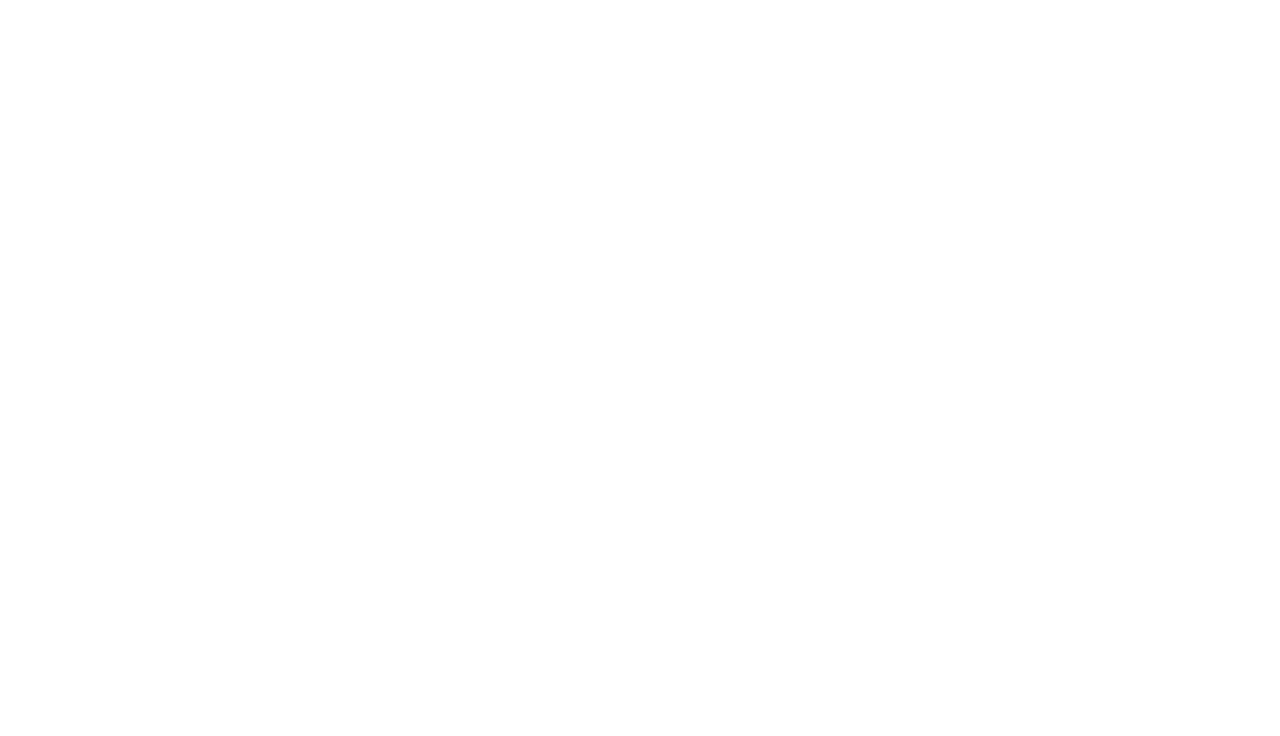
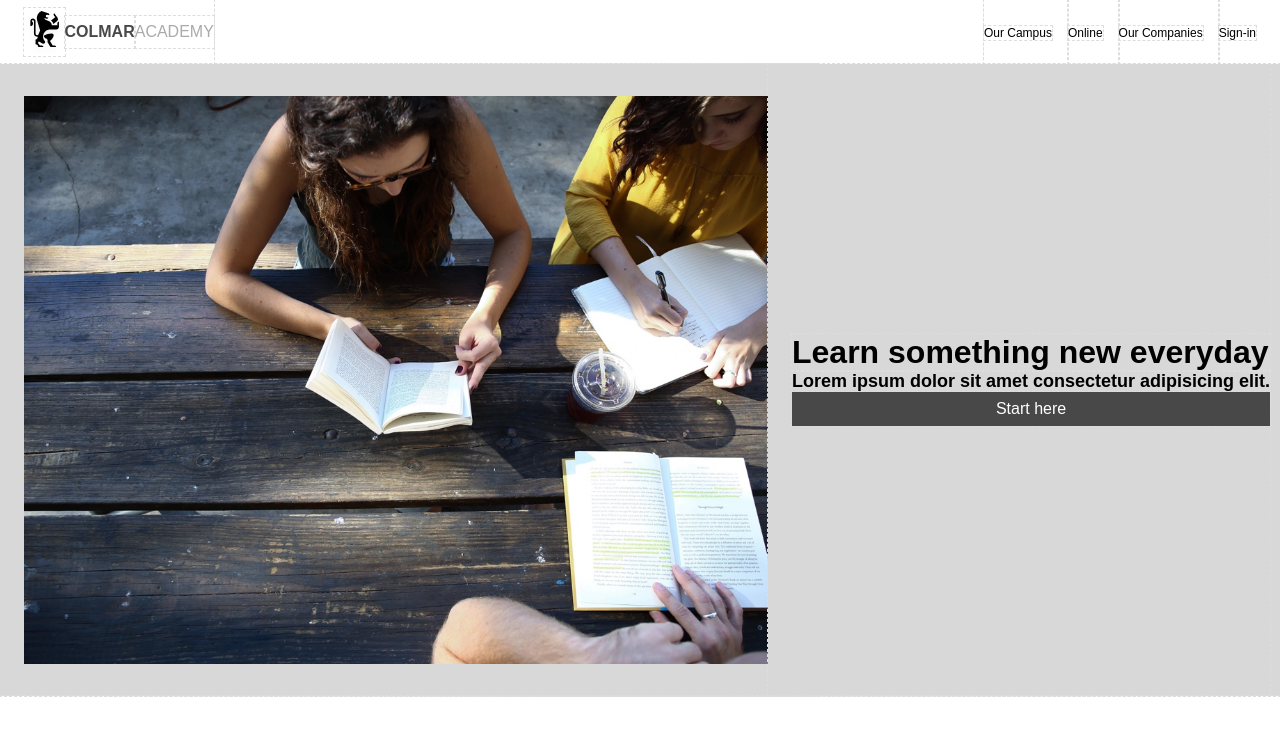
Before and after one commit to yaiuser/fsd-colmar-academy, a plain HTML site: page index.html in a window 1280 px wide. Drawn offline with Linux system fonts and the light colour scheme.

Commit message:
created navbar and header for desktop mode

```diff
--- a/index.html
+++ b/index.html
@@ -4,60 +4,91 @@
     <meta charset="UTF-8">
     <!-- TODO -->
     <!-- The meta tag sets the page's viewport to be mobile-friendly -->
-
+    <meta name="viewport" content="width=device-width, initial-scale=1.0">
     <title>Colmar Academy</title>
     <!-- TODO -->
     <!-- Incorporate external css styles here -->
-
+    <link rel="stylesheet" href="styles/styles.css">
 </head>
-<body>
+<body class="container">
 
     <!-- TODO -->
     <!-- 1. Start of Navbar -->
-
-
+    <nav>
+        <a href="">
+            <img class="logo" src="assets/images/ic-logo.svg" alt="Colmar Academy Logo">
+            <span class="logoname logoname-bold">Colmar</span>
+            <span class="logoname logoname-light">Academy</span>
+        </a>
+        <ul>
+            <li><a href="#">Our Campus</a></li>
+            <li><a href="#">Online</a></li>
+            <li><a href="#">Our Companies</a></li>
+            <li><a href="#">Sign-in</a></li>
+        </ul>
+    </nav>
     <!-- End of Navbar -->
 
 
     <!-- TODO -->
     <!-- 2.  Start of header -->
+    <header>
+        <img src="assets/images/banner.jpg" alt="">
+    </header>
 
-
+    <header>
+        <div>
+            <h1>
+                Learn something new everyday
+            </h1>
+            <h2>
+                Lorem ipsum dolor sit amet consectetur adipisicing elit.
+            </h2>
+            <a href="">
+                Start here
+            </a>
+        </div>
+    </header>
     <!-- End of header -->
 
 
     <!-- TODO -->
     <!-- 3. Start of practice -->
+    <section>
 
-
+    </section>
     <!-- End of practice -->
 
 
     <!-- TODO -->
     <!-- 3.1. Start of events -->
+    <section>
 
-
+    </section>
     <!-- End of events -->
 
 
     <!-- TODO -->
     <!-- 4. Start of learning -->
+    <section>
 
-
+    </section>
     <!-- End of learning -->
 
 
     <!-- TODO -->
     <!-- 5. Star of thesis -->
+    <section>
 
-
+    </section>
     <!-- End of thesis -->
 
 
     <!-- TODO -->
     <!-- 6. Start of footer -->
+    <footer>
 
-
+    </footer>
     <!-- End of footer -->
 
 </body>
--- a/styles/styles.css
+++ b/styles/styles.css
@@ -2,6 +2,32 @@
 
 /* Reset CSS */
 /* Universal selector (*) targets every element (regardless tag, class, ID) */
+*{
+    margin: 0;
+    padding: 0;
+    outline: 1px dashed #ddd;
+}
+
+html{
+    font-size: 16px; /* 1 rem used on the page == 16 px */
+    box-sizing: border-box;
+}
+
+body{
+    font-family: Arial, Helvetica, sans-serif;
+    background-color: #fff;
+}
+
+a{
+    text-decoration: none;
+    color: inherit; /* inherit color from parent element */
+}
+
+.container{
+    display: grid;
+    grid-template-columns: [full-start] 0.6fr [center-end center-start] 0.4fr [full-end];
+    grid-template-rows: repeat(6, min-content);
+}
 
 /* TODO */
 
@@ -9,17 +35,97 @@
 /** ************************ **/
 
 /* Set up the navbar for the desktop */
+nav{
+    display: flex;
+    grid-column: full-start / full-end;
+    background-color: #fff;
+    justify-content: space-between;
+    height: 4rem;
+}
 
+nav ul{
+    display: flex;
+    list-style: none;
+}
+
+nav ul li{
+    padding-right: 1rem;
+    align-content: center;
+}
+
+nav ul li:last-child{
+    padding-right: 1.5rem;
+}
+
+nav ul li a{
+    font-size: 0.75rem;
+}
+
+nav > a{
+    display: flex;
+    align-items: center;
+}
 
 /* Set up logo styles */
 
+.logo{
+    height: 3rem;
+    margin-left: 1.5rem;
+}
+
+.logoname{
+    text-transform: uppercase;
+    line-height: 2rem;
+}
+
+.logoname-bold{
+    font-weight: bold;
+    color: #484848;
+}
+
+.logoname-light{
+    font-weight: lighter;
+    color: #aaa;
+}
 
 /* Set up navigation links' styles */
 
 
 /* Set up header area */
+header{
+    background-color: #d8d8d8;
+    display: flex;
+}
 
+header img{
+    width: 100%;
+    padding: 2rem 1.5rem;
+}
 
+header>div{
+    display: flex;
+    flex-direction: column;
+    justify-content: center;
+    padding-left: 1.5rem;
+    align-items: left;
+}
+
+header div > h1{
+    font-size: xx-large;
+}
+
+header div > h2{
+    font-size: large;
+}
+
+header div > a{
+    color: #fff;
+    display: block;
+    width: 100%;
+    background-color: #484848FF; /* Hex code with alpha */
+    text-align: center;
+    padding: 0.5rem 0; /* top-bottom(0.5rem), left-right(0) */
+}
 /* hover effect for call to action link */
 
 
```
